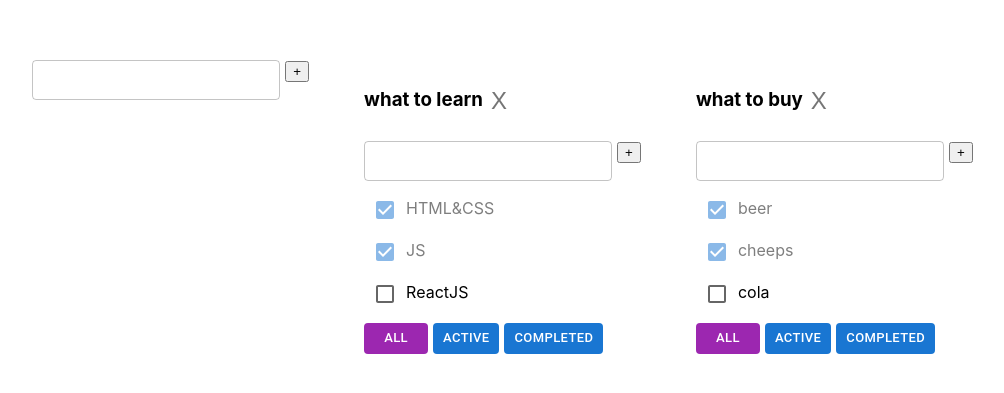
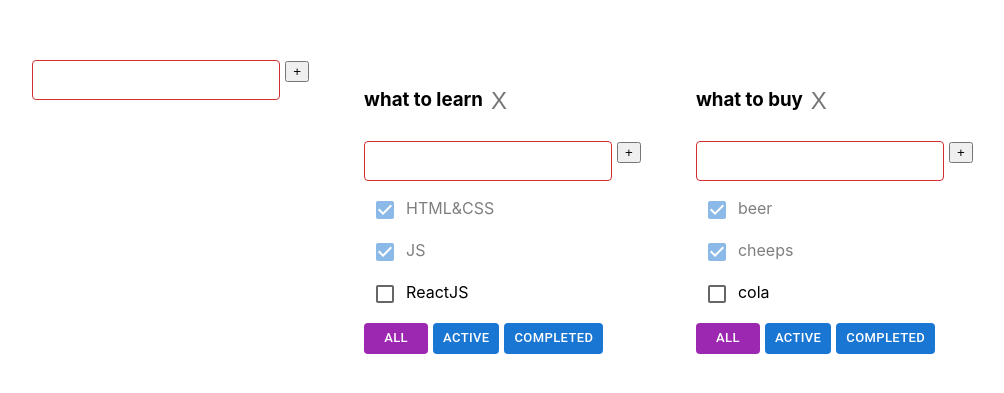
Before and after one commit to VanoKi/todolist-react, a React (Vite) app: page / in a window 1280 px wide. Shown: the part 193-586 px from the top of the page, without its empty margins (110-1114 px from the left). Built offline with nearby package versions, Linux system fonts and the light colour scheme.

Commit message:
fix: error to input

```diff
--- a/src/CreateItemForm.tsx
+++ b/src/CreateItemForm.tsx
@@ -36,7 +36,8 @@ export const CreateItemForm = ({onCreateItem}: Props) => {
     <div>
       <TextField
         size='small'
-        className={error ? 'error' : ''}
+        // className={error ? 'error' : ''}
+        error
         value={title}
         onChange={changeItemTitleHandler}
         onKeyDown={createItemOnEnterHandler}
```
